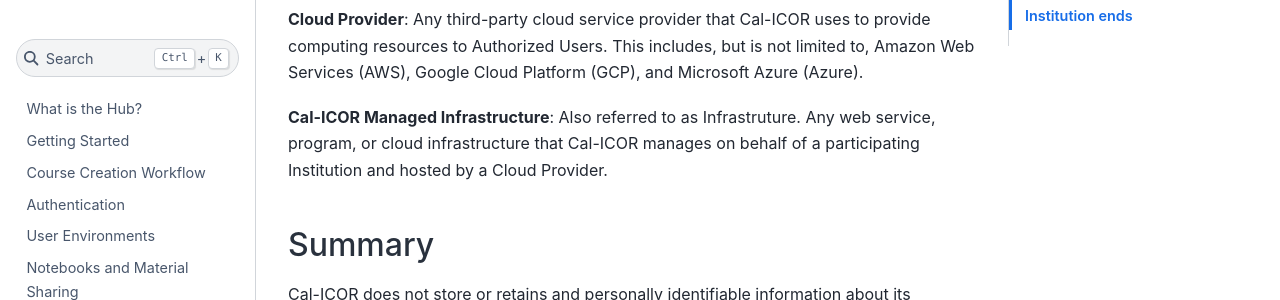
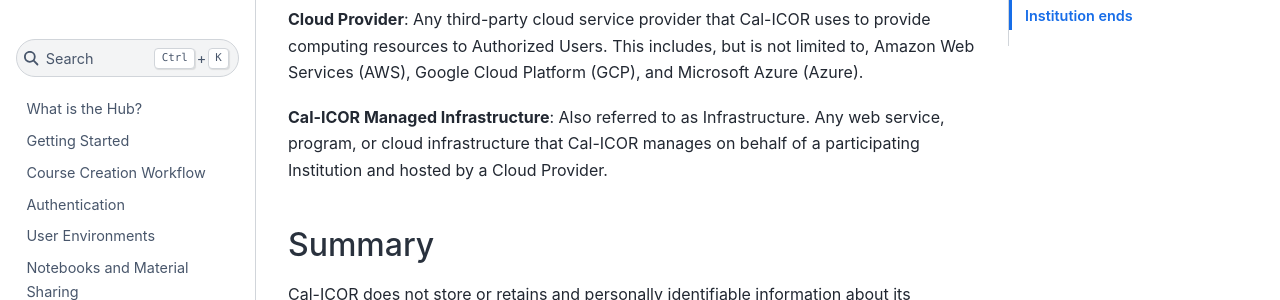
Before and after one commit to shaneknapp/docs, a Jupyter Book: the page built from content/policy/privacy.md, in a window 1280 px wide and 900 px high, scrolled down 522 px. Shown: the part 153-453 px from the top of the window. Built offline with Jupyter Book 1.0.4 settings and Sphinx 7.4.7 and the Sphinx Book theme 1.1.4, drawn with Linux system fonts in a browser that asks for light colours.

Commit message:
fixed a bunch of typos

```diff
--- a/content/policy/privacy.md
+++ b/content/policy/privacy.md
@@ -27,7 +27,7 @@
 limited to, Amazon Web Services (AWS), Google Cloud Platform (GCP), and
 Microsoft Azure (Azure).
 
-**Cal-ICOR Managed Infrastructure**: Also referred to as Infrastruture.  Any
+**Cal-ICOR Managed Infrastructure**: Also referred to as Infrastructure.  Any
 web service, program, or cloud infrastructure that Cal-ICOR manages on behalf
 of a participating Institution and hosted by a Cloud Provider.
 
```
Also changed, not shown: content/admin/new_hub.md (+2 -2 lines), content/policy/acceptable_use.md (+1 -1 lines), content/support_resources.md (+2 -2 lines).
